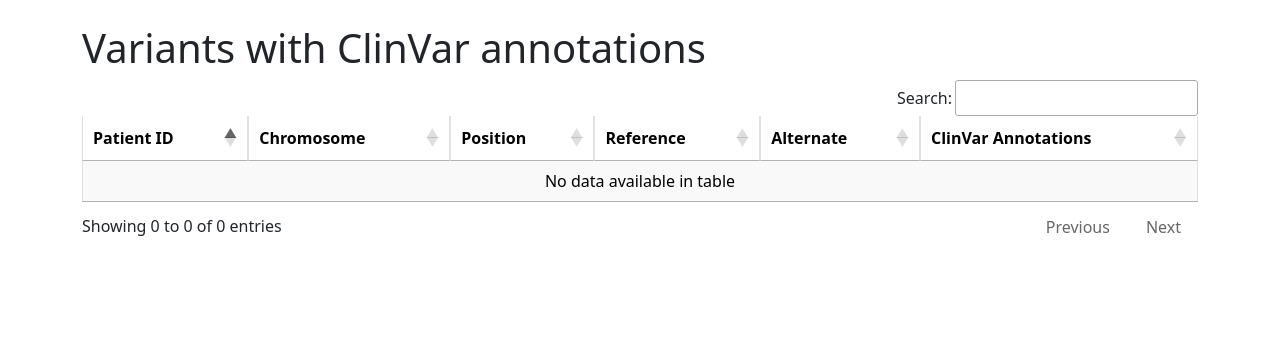
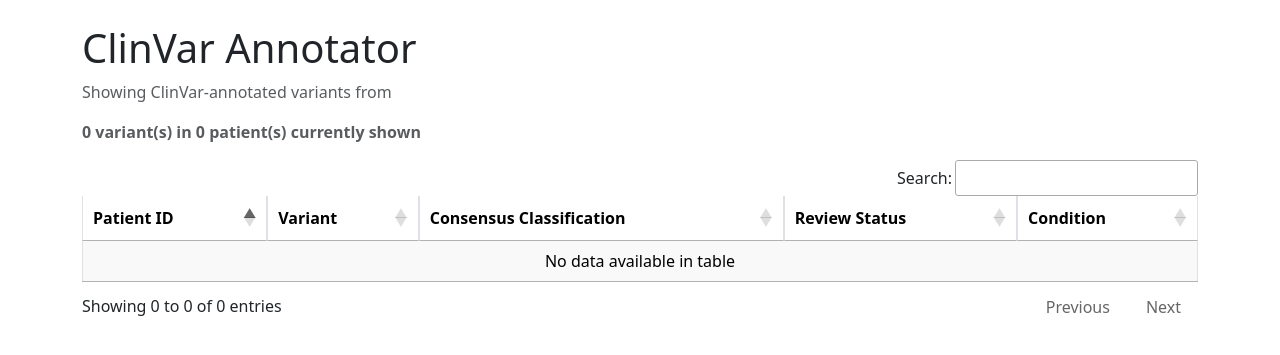
Before and after one commit to richard-gawne/ClinVar-annotator, a Flask app: template clinvar_anno_app/templates/variant_table.html in a window 1280 px wide. Shown: the top 355 px of the page. Run offline with Flask 3, Linux system fonts and the light colour scheme; the template is opened without the code that fills it, so the values that code supplies are empty; some libraries are stand-ins or nearby versions.

Commit message:
Refine flask app, including DataTables column names, CSV download button, summary message for patient and variant totals (see https://github.com/richard-gawne/ClinVar-annotator/issues/9)

```diff
--- a/clinvar_anno_app/app.py
+++ b/clinvar_anno_app/app.py
@@ -1,5 +1,5 @@
 from flask import Flask, render_template, request
-# from clinvar_anno_app.vcf_tools import vcf_to_clinvar_json  # Commented out for now
+# from clinvar_anno_app.vcf_tools import vcf_to_clinvar_json  # commented out for now
 
 app = Flask(__name__)
 app.secret_key = "supersecretkey"
@@ -8,35 +8,60 @@
 def home():
     if request.method == 'POST':
         files = request.files.getlist('vcf_files')
+        filenames = [f.filename for f in files]
         patient_variants = []
 
-        # Placeholder JSON for testing
+        # Placeholder example data
         patient_variants_json = {
             "patient_1": [
-                {"chrom": "1", "pos": 12345, "ref": "A", "alt": "T", "clinvar": {"significance": "Pathogenic"}},
-                {"chrom": "2", "pos": 54321, "ref": "G", "alt": "C", "clinvar": {"significance": "Likely benign"}}
+                {
+                    "chrom": "1", "pos": 12345, "ref": "A", "alt": "T",
+                    "clinvar": {
+                        "consensus_classification": "Pathogenic",
+                        "review_status": "criteria provided, multiple submitters, no conflicts",
+                        "condition": "Cystic fibrosis"
+                    }
+                },
+                {
+                    "chrom": "2", "pos": 54321, "ref": "G", "alt": "C",
+                    "clinvar": {
+                        "consensus_classification": "Likely benign",
+                        "review_status": "criteria provided, single submitter",
+                        "condition": "BRCA1-related breast cancer"
+                    }
+                }
             ],
             "patient_2": [
-                {"chrom": "X", "pos": 99999, "ref": "T", "alt": "G", "clinvar": {"significance": "Uncertain"}}
+                {
+                    "chrom": "X", "pos": 99999, "ref": "T", "alt": "G",
+                    "clinvar": {
+                        "consensus_classification": "Uncertain significance",
+                        "review_status": "no assertion criteria provided",
+                        "condition": "Duchenne muscular dystrophy"
+                    }
+                }
             ]
         }
 
         for file in files:
             if file.filename.endswith('.vcf'):
-                # Normally you would call:
-                # patient_variants_json = vcf_to_clinvar_json(file)
-
-                # Flatten JSON to a list for display
                 for patient_id, variants in patient_variants_json.items():
                     for var in variants:
+                        formatted_variant = f"{var['chrom']}:{var['pos']}{var['ref']}>{var['alt']}"
+                        clinvar = var.get("clinvar", {})
                         patient_variants.append({
                             'patient_id': patient_id,
-                            'chrom': var['chrom'],
-                            'pos': var['pos'],
-                            'ref': var['ref'],
-                            'alt': var['alt'],
-                            'clinvar': var['clinvar']
+                            'variant': formatted_variant,
+                            'consensus_classification': clinvar.get('consensus_classification', 'N/A'),
+                            'review_status': clinvar.get('review_status', 'N/A'),
+                            'condition': clinvar.get('condition', 'N/A')
                         })
-        return render_template('variant_table.html', patient_variants=patient_variants)
+
+        return render_template('variant_table.html',
+                               patient_variants=patient_variants,
+                               filenames=filenames)
 
     return render_template('home.html')
+
+if __name__ == '__main__':
+    app.run(debug=True)
--- a/clinvar_anno_app/templates/variant_table.html
+++ b/clinvar_anno_app/templates/variant_table.html
@@ -16,18 +16,20 @@
 <body>
 <div class="container mt-4">
     <!--Page title-->
-    <h1>Variants with ClinVar annotations</h1>
+    <h1>ClinVar Annotator</h1>
+    <!--Info messages about what data the table is currently displaying-->
+    <p class="text-muted">Showing ClinVar-annotated variants from {{ filenames|join(', ') }}</p>
+    <p id="summary" class="fw-bold text-muted"></p>
     <!--Table of annotated variants-->
     <table id="variants" class="display table table-bordered">
         <!--Column headers-->
         <thead>
             <tr>
                 <th>Patient ID</th>
-                <th>Chromosome</th>
-                <th>Position</th>
-                <th>Reference</th>
-                <th>Alternate</th>
-                <th>ClinVar Annotations</th>
+                <th>Variant</th>
+                <th>Consensus Classification</th>
+                <th>Review Status</th>
+                <th>Condition</th>
             </tr>
         </thead>
         <!--Loop through patient_variants dict to display data in the table (one variant per row)-->
@@ -35,25 +37,94 @@
         {% for pv in patient_variants %}
             <tr>
                 <td>{{ pv.patient_id }}</td>
-                <td>{{ pv.chrom }}</td>
-                <td>{{ pv.pos }}</td>
-                <td>{{ pv.ref }}</td>
-                <td>{{ pv.alt }}</td>
-                <td><pre>{{ pv.clinvar | tojson(indent=2) }}</pre></td>
+                <td>{{ pv.variant }}</td>
+                <td>{{ pv.consensus_classification }}</td>
+                <td>{{ pv.review_status }}</td>
+                <td>{{ pv.condition }}</td>
             </tr>
         {% endfor %}
         </tbody>
     </table>
 </div>
 
-<!--JavaScript to render the table using DataTables library-->
+<!--JavaScript functionalities-->
 <script>
+// Render the table using DataTables library
+$(function() {
+    // Make sure the table exists
+    const $table = $('#variants');
+    if (!$table.length) return;
+
+    const table = $table.DataTable({
+        // Bfrtip sets options for buttons, filtering, pagination, etc.
+        dom: 'Bfrtip',
+        // Button to save CSV from table (taking filtering into account)
+        buttons: [
+            {
+                extend: 'csv',
+                text: 'Download CSV',
+                title: 'ClinVar-annotated-variants',
+                filename: 'ClinVar-annotated-variants'
+            }
+        ]
+    });
+
+    // Function to provide summary message above table (e.g. 3 variant(s) in 2 patient(s) currently shown)
+    function updateSummary() {
+        const data = table.rows({ filter: 'applied' }).data();
+        const patients = new Set();
+        const variants = new Set();
+
+        // Count patients and variants
+        for (let i = 0; i < data.length; i++) {
+            patients.add(data[i][0]); // first column = patient ID
+            variants.add(data[i][1]); // second column = variant
+        }
+
+        // Summary message
+        $('#summary').text(`${variants.size} variant(s) in ${patients.size} patient(s) currently shown`);
+    }
+
+    // Update the summary message every time the table is filtered using the search box
+    table.on('draw search.dt', updateSummary);
+    updateSummary();
+});
+</script>
+
+<!-- <script>
+// Render the table using DataTables library
 $(document).ready(function() {
     $('#variants').DataTable({
-        dom: 'Bfrtip', // Bfrtip sets options for buttons, filtering, pagination, etc.
-        buttons: ['csvHtml5'] // Button to save CSV of data in table (or filtered table)
+        // Bfrtip sets options for buttons, filtering, pagination, etc.
+        dom: 'Bfrtip',
+        // Button to save CSV from table (taking filtering into account)
+        buttons: [
+            {
+                extend: 'csv',
+                text: 'Download CSV',
+                title: 'ClinVar-annotated-variants',
+                filename: 'ClinVar-annotated-variants'
+            }
+        ]
     });
+
+    // Function to
+    function updateSummary() {
+        const data = table.rows({ filter: 'applied' }).data();
+        const patients = new Set();
+        const variants = new Set();
+
+        for (let i = 0; i < data.length; i++) {
+            patients.add(data[i][0]); // patient id column
+            variants.add(data[i][1]); // variant column
+        }
+
+        $('#summary').text(`${patients.size} patient(s) and ${variants.size} variant(s) shown`);
+    }
+
+    table.on('search.dt', updateSummary);
+    updateSummary();
 });
-</script>
+</script> -->
 </body>
 </html>
```
